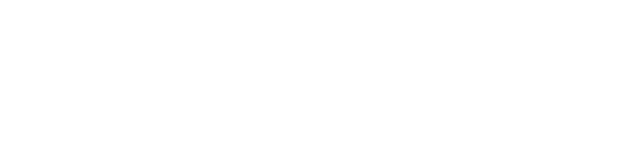
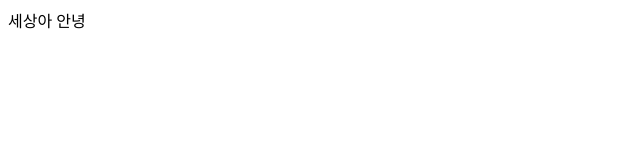
Before and after one commit to laleles/.github.io, a plain HTML site: page index.html in a window 1280 px wide. Shown: the whole page, without its empty margins (0-640 px from the left). Drawn offline with Linux system fonts and the light colour scheme.

Commit message:
나의 세 번째 커밋

```diff
--- a/index.html
+++ b/index.html
@@ -4,6 +4,6 @@
     <title>안녕 세상아</title>
 </head>
 <body>
-    <title>세상아 안녕</title>
+세상아 안녕
 </body>
 </html>
```
